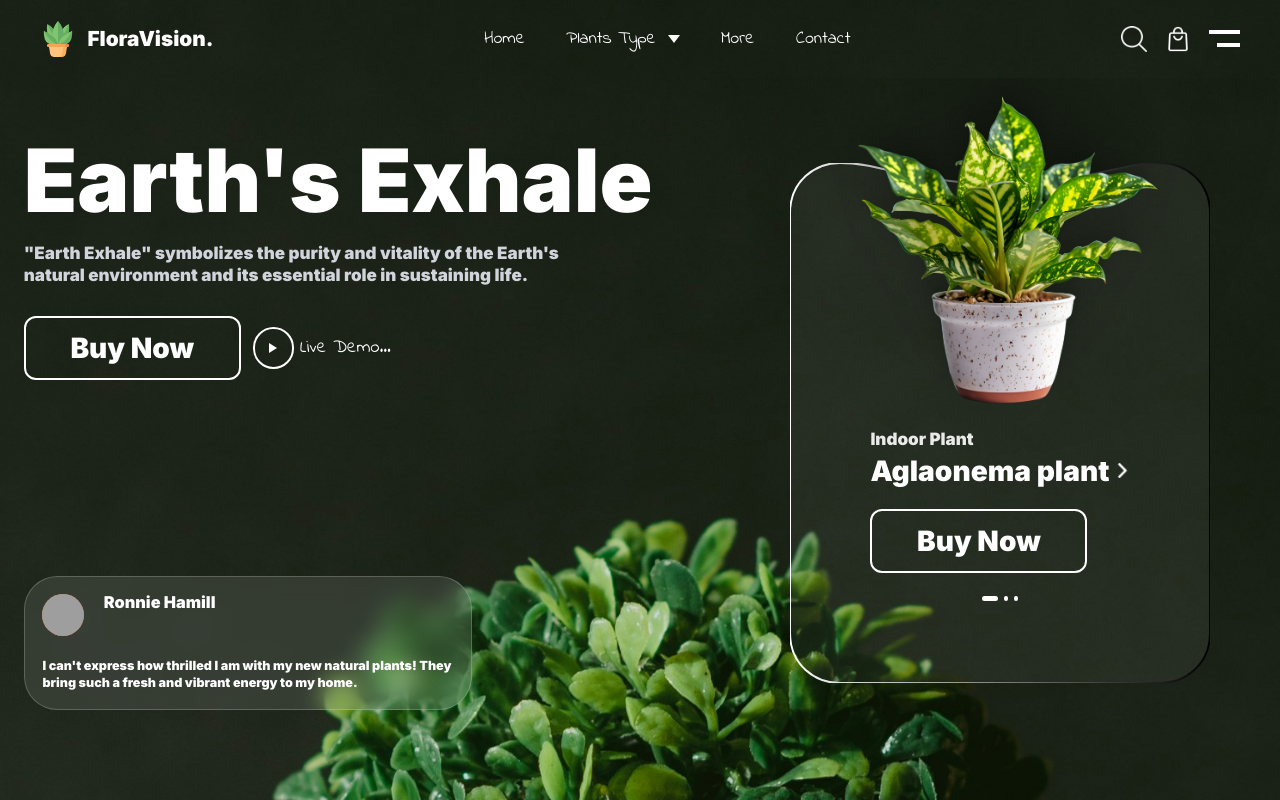
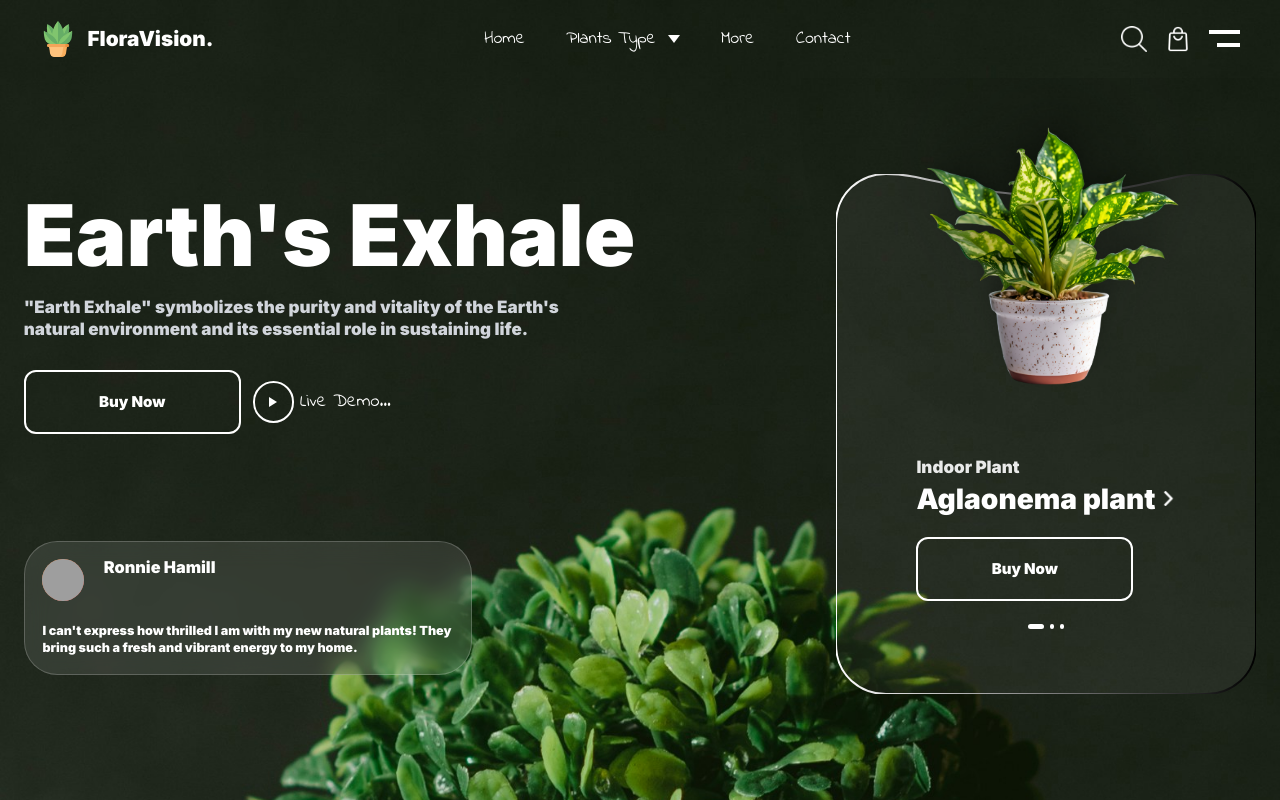
Before and after one commit to lavanyamaran10/front-end-app, a React (Vite) app: page / in a window 1280 px wide. Built offline with nearby package versions, Linux system fonts and the light colour scheme; grey boxes are pictures that could not be loaded; some icons are missing.

Commit message:
refactor: update component styles for responsiveness and consistency

```diff
--- a/src/components/BagButton.jsx
+++ b/src/components/BagButton.jsx
@@ -2,8 +2,8 @@ import React from 'react'
 import bagIcon from "../assets/bag.png"
 const BagButton = () => {
   return (
-    <div className='w-[64px] h-[64px] flex justify-center items-center border-2 border-white rounded-2xl'>
-      <img src={bagIcon} className='w-[34px] h-[34px]' />
+    <div className='w-[54px] h-[54px] 2xl:w-[64px] 2xl:h-[64px] flex justify-center items-center border-2 border-white rounded-2xl'>
+      <img src={bagIcon} className='xl:w-[34px] xl:h-[34px] w-[25px] h-[25px]' />
     </div>
   )
 }
--- a/src/components/Button.jsx
+++ b/src/components/Button.jsx
@@ -2,29 +2,32 @@ import React from "react";
 
 const Button = ({
   label = "Buy Now",
-  fontFamily = "Inter",
-  width = "217px",
-  height = "64px",
+  width = "w-[217px]",
+  height = "h-[64px]",
+  fontFamily = "font-inter", // assuming you have Inter configured in Tailwind
 }) => {
   return (
     <button
-      style={{
-        width,
-        height,
-        background: "transparent",
-        border: "2px solid white",
-        borderRadius: "12px",
-        color: "white",
-        fontFamily,
-        fontWeight: 400,
-        fontSize: "28px",
-        lineHeight: "100%",
-        cursor: "pointer",
-      }}
+      className={`
+        w-[150px]
+        h-[50px]
+        xl:w-[217px]
+        xl:h-[64px]
+        bg-transparent
+        border-2 border-white
+        rounded-[12px]
+        text-white
+        ${fontFamily}
+        font-normal
+        text-[15px]
+        leading-[100%]
+        cursor-pointer
+      `}
     >
       {label}
     </button>
   );
 };
 
+
 export default Button;
--- a/src/components/HeroBanner.jsx
+++ b/src/components/HeroBanner.jsx
@@ -2,14 +2,20 @@ import React from "react";
 
 const HeroBanner = ({ imageUrl, imageAlt, children }) => {
   return (
-    <div className="relative w-[512px] h-[644px]">
+    <div className="relative mx-auto
+      w-[320px] h-[450px]  /* default for small screens */
+     /*  md:w-[420px] md:h-[520px]  medium screens */
+      lg:w-[420px] lg:h-[520px]   /*large screens */
+      2xl:w-[512px] 2xl:h-[644px]
 
+
+    ">
       {/* ===== BEHIND BORDER GLOW ===== */}
       <div
         className="absolute z-[-1]"
         style={{
-          width: "440px",
-          height: "540px",
+          width: "calc(100% - 72px)", // adapt to parent width
+          height: "calc(100% - 104px)",
           top: "-10px",
           left: "-10px",
           background:
@@ -21,9 +27,11 @@ const HeroBanner = ({ imageUrl, imageAlt, children }) => {
 
       {/* ===== MAIN SHAPE WITH BORDER (SVG) ===== */}
       <svg
-        width="420"
-        height="520"
-        className="absolute z-0 top-[62px] left-[46px]"
+        className="absolute z-0"
+        width="100%"
+        height="100%"
+        viewBox="0 0 420 520"
+        preserveAspectRatio="none"
       >
         <defs>
           <linearGradient id="gradBorder" x1="0%" y1="0%" x2="100%" y2="0%">
@@ -41,7 +49,7 @@ const HeroBanner = ({ imageUrl, imageAlt, children }) => {
       </svg>
 
       {/* ===== IMAGE INSIDE SHAPE ===== */}
-      <div className="absolute top-[-110px] left-[46px] w-[420px] h-[520px] flex items-center justify-center z-10">
+      <div className="absolute sm:top-[-24%] top-[-20%] left-[8%] w-[84%] h-[80%] flex items-center justify-center z-10">
         <img
           src={imageUrl}
           alt={imageAlt}
@@ -60,19 +68,10 @@ const HeroBanner = ({ imageUrl, imageAlt, children }) => {
       </div>
 
       {/* ===== CHILDREN TEXT INSIDE SHAPE ===== */}
-      <div className="absolute top-[140px] left-[46px] w-[420px] h-[520px] flex flex-col justify-between items-center px-6 py-12 text-white z-20">
-        <div className="basis-1/3">
-
-        </div>
-
-        <div className="basis-2/3 ">
-
-        {children}
-        </div>
+      <div className="absolute top-[25%] left-[8%] w-[84%] h-[80%] flex flex-col justify-between items-center px-6 py-12 text-white z-20">
+        <div className="basis-1/3 "></div>
+        <div className="basis-2/3">{children}</div>
       </div>
-
-
-
     </div>
   );
 };
--- a/src/components/SectionTitle.jsx
+++ b/src/components/SectionTitle.jsx
@@ -2,89 +2,46 @@ import React from "react";
 
 const SectionTitle = ({ text }) => {
   return (
-    <div className="relative inline-block px-10 py-6">
-
-      {/* ---- LEFT BOTTOM BIG CURVE ---- */}
+    <div className="relative inline-block px-6 py-4">
+      {/* ---- LEFT BOTTOM CORNER ---- */}
       <svg
         className="absolute bottom-0 left-0"
-        width="140"
-        height="140"
-        viewBox="0 0 140 140"
+        width="50"
+        height="50"
+        viewBox="0 0 50 50"
       >
         <defs>
-          {/* Base gradient */}
           <linearGradient id="leftGrad" x1="0%" y1="100%" x2="0%" y2="0%">
             <stop offset="0%" stopColor="#B6A450" />
             <stop offset="100%" stopColor="#707040" />
           </linearGradient>
-
-          {/* Thicker highlight */}
-          <linearGradient id="leftThick" x1="0%" y1="100%" x2="0%" y2="0%">
-            <stop offset="0%" stopColor="#C8B45A" />
-            <stop offset="100%" stopColor="#8A8755" />
-          </linearGradient>
         </defs>
-
-        {/* Base stroke */}
         <path
-          d="M 130 140
-             H 50
-             Q 20 140 20 110
-             V 50"
+          d="M 50 50 H 15 Q 0 50 0 35 V 15"
           stroke="url(#leftGrad)"
-          strokeWidth="8"
-          fill="none"
-          strokeLinecap="round"
-        />
-
-        {/* Thicker horizontal enhancement */}
-        <path
-          d="M 130 140
-             H 50"
-          stroke="url(#leftThick)"
-          strokeWidth="12"
+          strokeWidth="4"
           fill="none"
           strokeLinecap="round"
         />
       </svg>
 
-      {/* ---- RIGHT TOP BIG CURVE ---- */}
+      {/* ---- RIGHT TOP CORNER ---- */}
       <svg
         className="absolute top-0 right-0"
-        width="140"
-        height="140"
-        viewBox="0 0 140 140"
+        width="50"
+        height="50"
+        viewBox="0 0 50 50"
       >
         <defs>
           <linearGradient id="rightGrad" x1="0%" y1="0%" x2="100%" y2="0%">
             <stop offset="0%" stopColor="#B6A450" />
             <stop offset="100%" stopColor="#707040" />
           </linearGradient>
-
-          <linearGradient id="rightThick" x1="0%" y1="0%" x2="100%" y2="0%">
-            <stop offset="0%" stopColor="#C8B45A" />
-            <stop offset="100%" stopColor="#8A8755" />
-          </linearGradient>
         </defs>
-
-        {/* Base stroke */}
         <path
-          d="M 20 0
-             H 90
-             Q 120 0 120 30
-             V 90"
+          d="M 0 0 H 35 Q 50 0 50 15 V 35"
           stroke="url(#rightGrad)"
-          strokeWidth="8"
-          fill="none"
-          strokeLinecap="round"
-        />
-
-        {/* Thicker horizontal enhancement */}
-        <path
-          d="M 20 0
-             H 90"
-          stroke="url(#rightThick)"
-          strokeWidth="12"
+          strokeWidth="4"
           fill="none"
           strokeLinecap="round"
         />
@@ -92,7 +49,9 @@ const SectionTitle = ({ text }) => {
 
       {/* ---- TITLE TEXT ---- */}
       <h2
-        className="text-white font-inter font-semibold text-[55px] leading-none tracking-tight"
+        className="text-white font-inter font-semibold
+                   text-[20px] md:text-[35px] lg:text-[55px]
+                   leading-none tracking-tight"
         style={{
           textShadow: `
             0px 2px 2px #00000016,
--- a/src/pages/Hero.jsx
+++ b/src/pages/Hero.jsx
@@ -9,18 +9,18 @@ import girlImg from "../assets/girlimg.png";
 
 const Hero = () => {
   return (
-    <div className="w-full flex flex-col md:flex-row gap-[clamp(16px,calc((100vw/1728)*40),40px)] p-[clamp(16px,calc((100vw/1728)*32),32px)] bg-gradient-to-br max-w-full overflow-x-hidden">
+    <div className="w-full flex flex-col md:flex-row gap-[clamp(16px,calc((100vw/1728)*40),40px)] p-[clamp(16px,calc((100vw/1728)*32),32px)] bg-gradient-to-br max-w-full overflow-x-hidden justify-center items-center pt-20">
 
       {/* LEFT SIDE */}
       <div className="flex flex-col flex-1 gap-[clamp(40px,calc((100vw/1728)*144),144px)] justify-between py-[clamp(16px,calc((100vw/1728)*48),48px)] min-w-0 items-center md:items-start text-center md:text-left">
 
         {/* Main Text */}
         <div className="space-y-[clamp(12px,calc((100vw/1728)*24),24px)]">
-
+{/* text-[clamp(48px,calc((100vw/1728)*118),118px)] */}
           {/* Headline */}
           <p className="
             text-white font-inter font-semibold leading-[100%] break-words
-            text-[clamp(48px,calc((100vw/1728)*118),118px)]
+             xl:text[118px] lg:text-[85px] md:text-[65px] text-[30px]
           ">
             Earth's Exhale
           </p>
--- a/src/pages/O2Plants.jsx
+++ b/src/pages/O2Plants.jsx
@@ -55,7 +55,10 @@ const O2Plants = () => {
             mt-[350px] md:mt-[250px] lg:mt-0
             lg:ml-[450px]
             xl:ml-[650px]
-            p-16
+            p-5
+            xl:p-16
+            lg:p-16
+            md:p-16
             z-20
           ">
 
--- a/src/pages/TopSellingPlant.jsx
+++ b/src/pages/TopSellingPlant.jsx
@@ -8,31 +8,44 @@ const TopSellingPlant = () => {
   const plants = mapPlants(); // ← GET ALL PLANTS
 
   return (
-    <div className="w-full flex flex-col gap-32 pb-20 overflow-x-hidden justify-center items-center">
+    <div className="w-full flex flex-col gap-32  overflow-x-hidden justify-center items-center p-20">
       {/* Section Title */}
-      <div className="w-full flex justify-center p-20">
+      <div className="w-full flex justify-center p-10">
         <SectionTitle text="Our Top Selling Plants" />
       </div>
 
       {/* GRID */}
-      <div className="w-full max-w-full grid grid-cols-1 gap-10 sm:grid-cols-1 md:grid-cols-1 justify-center items-center pl-10"
-           style={{
-             gridAutoRows: "auto",
-           }}>
+      <div
+        className="w-full max-w-full grid grid-cols-1 gap-16 sm:grid-cols-1 md:grid-cols-1 justify-center items-center "
+        style={{
+          gridAutoRows: "auto",
+        }}
+      >
         {plants.map((plant, index) => (
-          <HeroBanner key={index} imageUrl={plant.image} imageAlt={plant.header}>
-            <div className="space-y-5 pb-12">
+          <HeroBanner
+            key={index}
+            imageUrl={plant.image}
+            imageAlt={plant.header}
+          >
+            <div className="space-y-5 pb-12 pt-10 lg:pt-0 xl:pt-0 md:pt-0 ">
               <div className="w-full flex flex-col justify-start gap-3">
-                <p className="text-white font-inter font-normal text-[38px] leading-[100%]">
+                <div className="block lg:hidden xl:hidden md:hidden ">
+                  <div></div>
+                  <div></div>
+                  <div></div>
+                </div>
+                <p className="text-white font-inter font-normal lg:text-[28px] xl:text-[28px] 2xl-[38px] text-[17px] leading-[100%]">
                   {plant.header}
                 </p>
 
-                <p className="text-[20px] font-inter">
+                <p className="xl:text-[17px] 2xl:text-[20px] lg:[15px] text-[14px] font-inter">
                   {plant.content}
                 </p>
 
                 <div className="w-full flex justify-between items-center">
-                  <p className="text-[38px]">Rs. {plant.price}/-</p>
+                  <p className="xl:text-[28px] 2xl:text-[38px] lg:text-[20px] text-[15px] ">
+                    Rs. {plant.price}/-
+                  </p>
                   <BagButton />
                 </div>
               </div>
@@ -44,14 +57,14 @@ const TopSellingPlant = () => {
       {/* Custom media queries for 1496px breakpoint */}
       <style jsx>{`
         @media (min-width: 768px) and (max-width: 1495px) {
-          div.w-full.grid {
+          .grid {
             grid-template-columns: repeat(2, minmax(0, 1fr));
             grid-auto-rows: auto;
           }
         }
 
         @media (min-width: 1496px) {
-          div.w-full.grid {
+          .grid {
             grid-template-columns: repeat(3, minmax(0, 1fr));
             grid-auto-rows: auto;
           }
```
Also changed, not shown: src/pages/Footer.jsx (+16 -16 lines).
